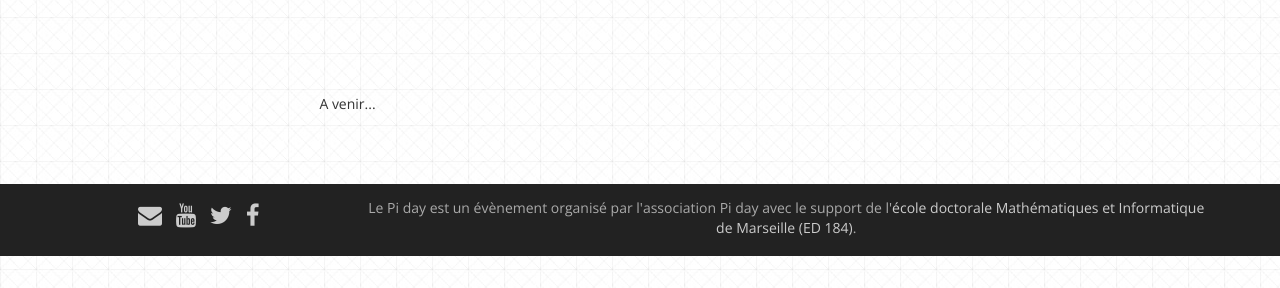
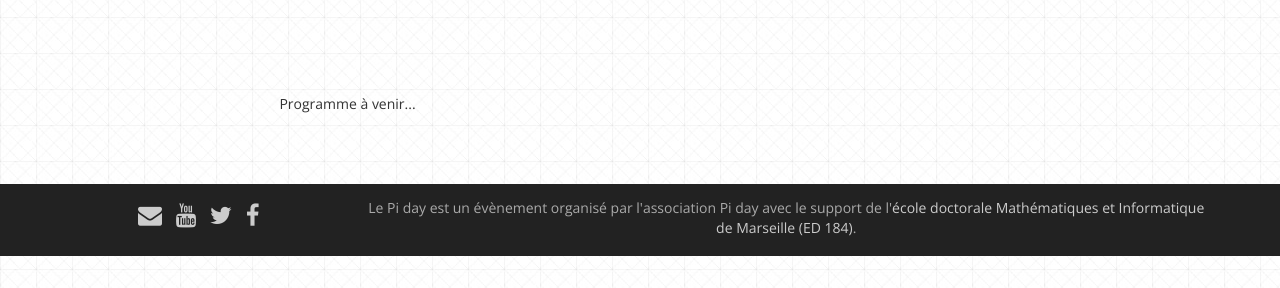
Before and after one commit to Piday/piday.github.io, a Jekyll site: the page built from 2016.html, in a window 1280 px wide. Shown: the part 163-451 px from the top of the page. Built offline with Jekyll 4.4.1, drawn with Linux system fonts in a browser that asks for light colours; nearby versions of some CDN libraries; Markdown is read by kramdown in place of the engine named in the settings.

Commit message:
programme à venir

```diff
--- a/2016.html
+++ b/2016.html
@@ -16,7 +16,7 @@ permalink: /2016/
 	</div>
 <div class="vertical-spacer"></div>
 <div class="row text-center">
-	<div class="col-sm-6">A venir...</div>
+	<div class="col-sm-6">Programme à venir...</div>
 </div>
 
       </div>
```
